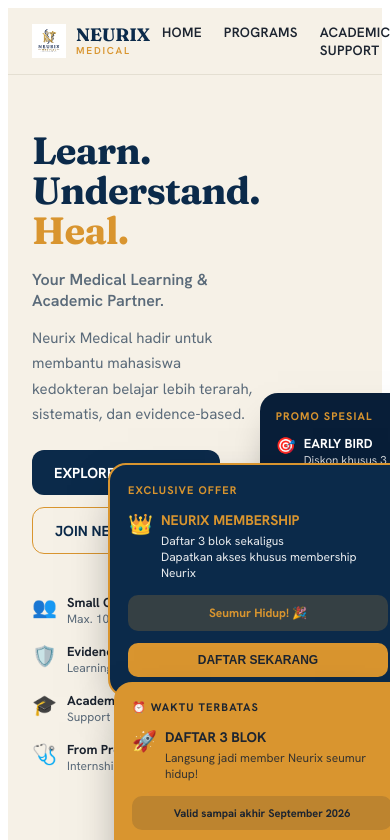
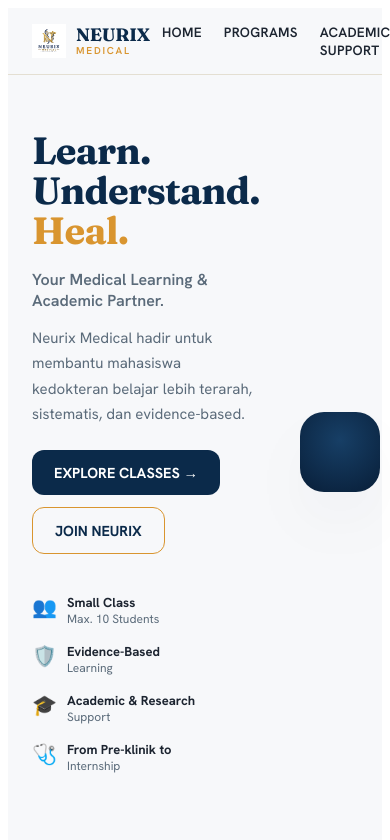
Before and after one commit to arunganugrah/neurix-medical, a Next.js app: page / in a window 390 px wide. Shown: the top 840 px of the page. Built offline with nearby package versions, Linux system fonts and the light colour scheme.

Commit message:
update: clean dashboard & mobile view

```diff
--- a/app/admin-login/page.js
+++ b/app/admin-login/page.js
@@ -5,7 +5,7 @@
 import { signInWithEmailAndPassword } from "firebase/auth";
 import { auth } from "@/lib/firebase";
 
-const C = { paper: "#F6F1E7", ink: "#1C2430", inkSoft: "#5B6B7A", navy: "#0B2A4A", gold: "#D9952F", line: "#E4DFD2", card: "#FFFFFF" };
+const C = { paper: "#F7F8FA", ink: "#1C2430", inkSoft: "#5B6B7A", navy: "#0B2A4A", gold: "#D9952F", line: "#E4DFD2", card: "#FFFFFF" };
 const sans = { fontFamily: "'Hanken Grotesk', system-ui, sans-serif" };
 const serif = { fontFamily: "'Fraunces', Georgia, serif" };
 
--- a/app/globals.css
+++ b/app/globals.css
@@ -1,7 +1,7 @@
 @import "tailwindcss";
 
 :root {
-  --paper: #F6F1E7;
+  --paper: #F7F8FA;
   --navy: #0B2A4A;
   --navy-deep: #081E38;
   --gold: #D9952F;
@@ -9,6 +9,28 @@
 }
 * { box-sizing: border-box; }
 html, body { margin: 0; padding: 0; background: var(--paper); -webkit-font-smoothing: antialiased; -moz-osx-font-smoothing: grayscale; }
+.nx-hamburger { display: none; }
+.nx-backdrop { display: none; }
+
+@media (max-width: 880px) {
+  .nx-sidebar {
+    position: fixed;
+    top: 0;
+    left: 0;
+    height: 100vh;
+    z-index: 50;
+    transform: translateX(-100%);
+    transition: transform .25s ease;
+  }
+  .nx-sidebar.nx-sidebar-open { transform: translateX(0); }
+  .nx-hamburger { display: flex; }
+  .nx-main { padding: 76px 16px 40px !important; }
+  .nx-backdrop { display: block; position: fixed; inset: 0; background: rgba(0,0,0,.4); z-index: 40; }
+}
+
+@media (max-width: 600px) {
+  .nx-hero-grid { grid-template-columns: 1fr !important; }
+}
 
 /* Transisi halaman (sama seperti proyek MedMind) */
 @keyframes nx-fade-up { from { opacity: 0; transform: translateY(14px); } to { opacity: 1; transform: translateY(0); } }
--- a/app/login/page.js
+++ b/app/login/page.js
@@ -5,7 +5,7 @@
 import { doc, getDoc } from "firebase/firestore";
 import { db } from "@/lib/firebase";
 
-const C = { paper: "#F6F1E7", ink: "#1C2430", inkSoft: "#5B6B7A", navy: "#0B2A4A", gold: "#D9952F", line: "#E4DFD2", card: "#FFFFFF" };
+const C = { paper: "#F7F8FA", ink: "#1C2430", inkSoft: "#5B6B7A", navy: "#0B2A4A", gold: "#D9952F", line: "#E4DFD2", card: "#FFFFFF" };
 const serif = { fontFamily: "'Fraunces', Georgia, serif" };
 const sans = { fontFamily: "'Hanken Grotesk', system-ui, sans-serif" };
 
--- a/app/page.js
+++ b/app/page.js
@@ -4,7 +4,7 @@
 
 const C = {
   navy: "#0B2A4A", navyDeep: "#081E38", gold: "#D9952F", goldSoft: "#E8B04B",
-  paper: "#F6F1E7", ink: "#1C2430", inkSoft: "#5B6B7A", line: "#E4DFD2", card: "#FFFFFF",
+  paper: "#F7F8FA", ink: "#1C2430", inkSoft: "#5B6B7A", line: "#E4DFD2", card: "#FFFFFF",
 };
 const serif = { fontFamily: "'Fraunces', Georgia, serif" };
 const sans = { fontFamily: "'Hanken Grotesk', system-ui, sans-serif" };
@@ -119,75 +119,17 @@
           </div>
 
                     <div className="nx-pop" style={{ position: "relative" }}>
-  <div style={{ borderRadius: 24, overflow: "hidden", boxShadow: "0 30px 70px -30px rgba(11,42,74,.4)" }}>
+            <div style={{
+              borderRadius: 24, overflow: "hidden", boxShadow: "0 30px 70px -30px rgba(11,42,74,.4)",
+              background: "radial-gradient(circle at 50% 35%, #173F66 0%, #081E38 100%)",
+              aspectRatio: "4 / 3.2", display: "flex", alignItems: "center", justifyContent: "center", padding: 40,
+            }}>
               <img
                 src="/logo-neurix.svg"
                 alt="Neurix Medical Logo"
-      style={{ width: "100%", height: "100%", objectFit: "contain", display: "block" }}
+                style={{ width: "45%", maxWidth: 180, objectFit: "contain" }}
               />
             </div>
-
-  {/* POPUP 1: EARLY BIRD & BIRTHDAY - KIRI ATAS */}
-  <div style={{ position: "absolute", top: -30, left: -40, width: 240, background: C.navyDeep, color: "#fff", borderRadius: 18, padding: 16, boxShadow: "0 20px 40px -18px rgba(0,0,0,.5)" }} className="nx-promo-card">
-    <p style={{ color: C.gold, fontSize: 11, fontWeight: 700, letterSpacing: ".1em", margin: "0 0 12px" }}>PROMO SPESIAL</p>
-
-    <div style={{ display: "flex", gap: 8, marginBottom: 12 }}>
-      <span style={{ fontSize: 16 }}>🎯</span>
-      <div>
-        <div style={{ fontWeight: 700, fontSize: 13 }}>EARLY BIRD</div>
-        <div style={{ fontSize: 11.5, opacity: .8 }}>Diskon khusus 3 pendaftar pertama yang mengajak teman bergabung</div>
-      </div>
-    </div>
-
-    <div style={{ display: "flex", gap: 8, marginBottom: 12 }}>
-      <span style={{ fontSize: 16 }}>🎂</span>
-      <div>
-        <div style={{ fontWeight: 700, fontSize: 13 }}>BIRTHDAY SPECIAL</div>
-        <div style={{ fontSize: 11.5, opacity: .8 }}>Dapatkan special discount di bulan ulang tahunmu</div>
-      </div>
-    </div>
-
-    <button style={{ width: "100%", border: `1px solid ${C.gold}`, background: "none", color: C.gold, borderRadius: 10, padding: "8px 0", fontWeight: 700, fontSize: 12, cursor: "pointer" }}>LIHAT PROMO</button>
-  </div>
-
-  {/* POPUP 2: NEURIX MEMBERSHIP - KANAN TENGAH */}
-  <div style={{ position: "absolute", top: 40, right: -50, width: 260, background: C.navy, color: "#fff", borderRadius: 18, padding: 18, boxShadow: "0 20px 50px -20px rgba(0,0,0,.6)", border: `2px solid ${C.gold}` }} className="nx-promo-card">
-    <p style={{ color: C.gold, fontSize: 11, fontWeight: 700, letterSpacing: ".1em", margin: "0 0 14px" }}>EXCLUSIVE OFFER</p>
-
-    <div style={{ display: "flex", gap: 8, marginBottom: 14 }}>
-      <span style={{ fontSize: 20 }}>👑</span>
-      <div>
-        <div style={{ fontWeight: 700, fontSize: 14, color: C.gold }}>NEURIX MEMBERSHIP</div>
-        <div style={{ fontSize: 12, opacity: .9, marginTop: 4 }}>Daftar 3 blok sekaligus</div>
-        <div style={{ fontSize: 12, opacity: .9 }}>Dapatkan akses khusus membership Neurix</div>
-      </div>
-    </div>
-
-    <div style={{ background: "rgba(217, 149, 47, 0.2)", borderRadius: 10, padding: 10, marginBottom: 12 }}>
-      <div style={{ fontSize: 12, fontWeight: 700, color: C.gold, textAlign: "center" }}>Seumur Hidup! 🎉</div>
-    </div>
-
-    <button style={{ width: "100%", background: C.gold, color: "#1C2430", border: "none", borderRadius: 10, padding: "10px 0", fontWeight: 700, fontSize: 12, cursor: "pointer" }}>DAFTAR SEKARANG</button>
-  </div>
-</div>
-
-  {/* POPUP 3: PROMO DAFTAR 3 BLOK - KANAN BAWAH */}
-  <div style={{ position: "absolute", bottom: -50, right: -20, width: 260, background: C.gold, color: "#1C2430", borderRadius: 18, padding: 18, boxShadow: "0 20px 50px -20px rgba(0,0,0,.6)" }} className="nx-promo-card">
-    <p style={{ color: "#1C2430", fontSize: 11, fontWeight: 700, letterSpacing: ".1em", margin: "0 0 14px" }}>⏰ WAKTU TERBATAS</p>
-
-    <div style={{ display: "flex", gap: 8, marginBottom: 14 }}>
-      <span style={{ fontSize: 20 }}>🚀</span>
-      <div>
-        <div style={{ fontWeight: 700, fontSize: 14 }}>DAFTAR 3 BLOK</div>
-        <div style={{ fontSize: 12, opacity: .85, marginTop: 4 }}>Langsung jadi member Neurix seumur hidup!</div>
-      </div>
-    </div>
-
-    <div style={{ background: "rgba(28, 36, 48, 0.15)", borderRadius: 10, padding: 10, marginBottom: 12, textAlign: "center" }}>
-      <div style={{ fontSize: 11, fontWeight: 700 }}>Valid sampai akhir September 2026</div>
-    </div>
-
-    <button style={{ width: "100%", background: "#1C2430", color: C.gold, border: "none", borderRadius: 10, padding: "10px 0", fontWeight: 700, fontSize: 12, cursor: "pointer" }}>DAFTAR SEKARANG</button>
           </div>
         </div>
       </section>
```
Also changed, not shown: app/admin/page.js (+36 -5 lines), app/dashboard/page.js (+69 -39 lines). Lines whose indentation alone changed are shown as unchanged.
